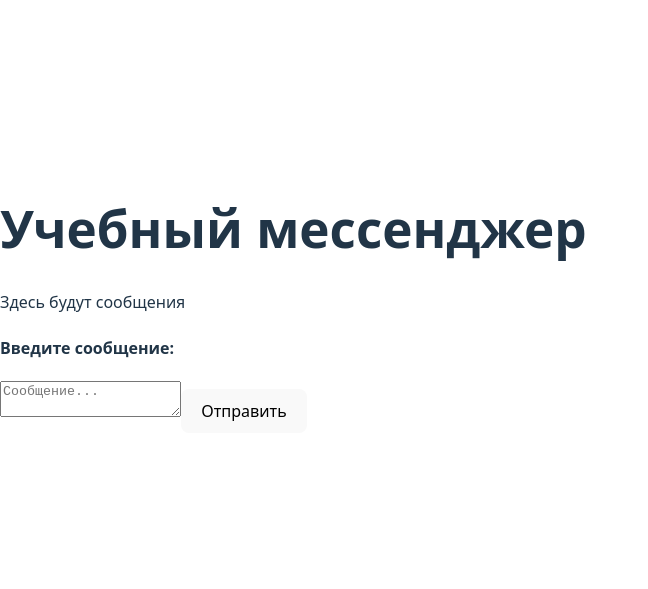
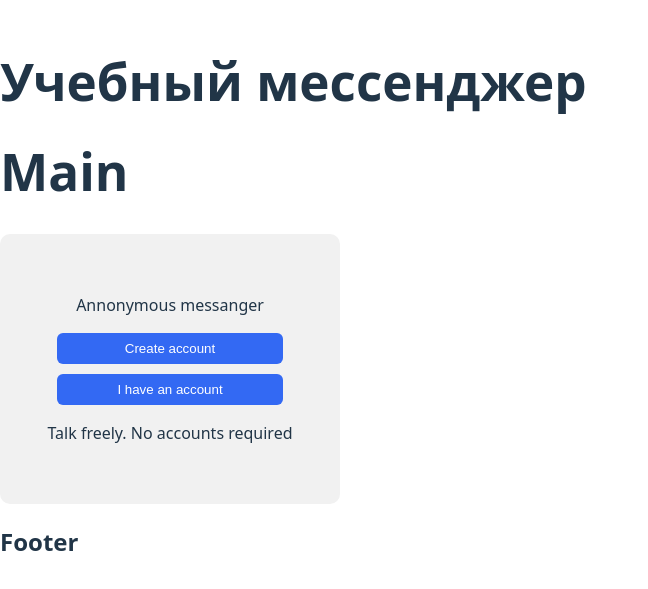
Before and after one commit to Alin42/MessengerSKAM, a React (Vite) app in the folder MessengerSKAM/: page / in a window 1280 px wide. Shown: the part 101-690 px from the top of the page, without its empty margins (0-648 px from the left). Built offline with nearby package versions, Linux system fonts and the light colour scheme.

Commit message:
Начал создавать компаненты

```diff
--- a/MessengerSKAM/src/App.tsx
+++ b/MessengerSKAM/src/App.tsx
@@ -1,13 +1,14 @@
 import React from "react"
-import Post from "./components/Post/App";
-
+import Header from "./components/Header/header";
+import Main from "./components/Main/main";
+import Footer from "./components/Footer/footer";
 
 const App: React.FC = () => {
    return (
     <div>
-      <h1>Учебный мессенджер</h1>
-      <p>Здесь будут сообщения</p>
-      <Post />
+      <Header />
+      <Main />
+      <Footer />
     </div>
   )
 }
--- /dev/null
+++ b/MessengerSKAM/src/components/Button/button.css
@@ -0,0 +1,34 @@
+.button {
+  border: none;
+  border-radius: 6px;
+  color: white;
+  cursor: pointer;
+}
+
+.button.small {
+  padding: 4px 50px;
+}
+
+.button.medium {
+  padding: 8px 60px;
+}
+
+.button.large {
+  padding: 12px 70px;
+}
+
+.button.blue {
+  background-color: #3369F3;
+}
+
+.button.dark {
+  background-color: #333;
+}
+
+.button.blue:hover {
+  background-color: #2954c8;
+}
+
+.button.dark:hover {
+  background-color: #555;
+}
--- a/MessengerSKAM/src/components/Button/button.tsx
+++ b/MessengerSKAM/src/components/Button/button.tsx
@@ -1,10 +1,18 @@
+import "./button.css"
+
 type ButtonProps = {
-    onClick: () => void;
-    label: string;
+    onClick: () => void
+    label: string
+    size? : "small" | "medium" | "large"
+    color? : "blue" | "dark"
 }
 
-function Button({onClick, label} : ButtonProps){
-    return <button onClick={onClick}>{label}</button>
+function Button({ onClick, label, size = "medium", color = "blue" }: ButtonProps) {
+  return (
+    <button className={`button ${size} ${color}`} onClick={onClick}>
+      {label}
+    </button>
+  )
 }
 
 export default Button
--- /dev/null
+++ b/MessengerSKAM/src/components/Footer/footer.tsx
@@ -0,0 +1,8 @@
+function Footer(){
+    return(
+        <footer>
+            <h2>Footer</h2>
+        </footer>
+    )
+}
+export default Footer
--- /dev/null
+++ b/MessengerSKAM/src/components/Header/header.tsx
@@ -0,0 +1,8 @@
+function Header(){
+    return(
+        <header>
+            <h1>Учебный мессенджер</h1>
+        </header>
+    )
+}
+export default Header
--- /dev/null
+++ b/MessengerSKAM/src/components/Main/main.tsx
@@ -0,0 +1,13 @@
+import WelcomeFrame from "../welcomeFrame/welFrame"
+
+function Main(){
+    return(
+        <main>
+            <h1>Main</h1>
+            <WelcomeFrame
+            title="Annonymous messanger"
+            subtitle="Talk freely. No accounts required" />
+        </main>
+    )
+}
+export default Main
--- a/MessengerSKAM/src/components/MessageInput/messageInput.tsx
+++ b/MessengerSKAM/src/components/MessageInput/messageInput.tsx
@@ -1,5 +1,5 @@
 import { useState } from "react"
-import Button from "../Button/button"
+import Button from "../button/button"
 
 type MessageInputProps = {
   onSend: (message: string) => void
--- a/MessengerSKAM/src/components/post/App.tsx
+++ b/MessengerSKAM/src/components/post/App.tsx
@@ -1,7 +1,7 @@
 import { useState } from 'react'
 import './App.css'
-import MessageList from '../MessageList/messageList'
-import MessageInput from '../MessageInput/messageInput'
+import MessageList from '../messageList/messageList'
+import MessageInput from '../messageInput/messageInput'
 
 function Post() {
   const [messages, setMessages] = useState<string[]>([])
--- /dev/null
+++ b/MessengerSKAM/src/components/welcomeFrame/welFrame.css
@@ -0,0 +1,28 @@
+.welcomeFrame {
+  width: 340px;
+  height: 270px;
+  background: #f1f1f1;
+
+  border-radius: 10px;
+
+  display: flex;
+  flex-direction: column;
+  justify-content: center;
+  align-items: center;
+}
+
+.title {
+  font-size: 18px;
+  font-weight: 600;
+}
+
+.subtitle {
+  font-size: 14px;
+  color: #666;
+}
+
+.buttons {
+  display: flex;
+  flex-direction: column;
+  gap: 10px;
+}
--- /dev/null
+++ b/MessengerSKAM/src/components/welcomeFrame/welFrame.tsx
@@ -0,0 +1,21 @@
+import Button from "../button/button"
+import "./welFrame.css"
+
+type WelcomeFrameProps = {
+    title : string
+    subtitle: string
+}
+
+function WelcomeFrame({title, subtitle} : WelcomeFrameProps){
+    return(
+        <div className="welcomeFrame">
+            <p>{title}</p>
+            <div className="buttons">
+                <Button onClick={() => console.log()} label="Create account" />
+                <Button onClick={() => console.log()} label="I have an account" />
+            </div>
+            <p>{subtitle}</p>
+        </div>
+    )
+}
+export default WelcomeFrame
--- a/MessengerSKAM/src/index.css
+++ b/MessengerSKAM/src/index.css
@@ -13,15 +13,6 @@
   -moz-osx-font-smoothing: grayscale;
 }
 
-a {
-  font-weight: 500;
-  color: #646cff;
-  text-decoration: inherit;
-}
-a:hover {
-  color: #535bf2;
-}
-
 body {
   margin: 0;
   display: flex;
@@ -35,34 +26,9 @@ h1 {
   line-height: 1.1;
 }
 
-button {
-  border-radius: 8px;
-  border: 1px solid transparent;
-  padding: 0.6em 1.2em;
-  font-size: 1em;
-  font-weight: 500;
-  font-family: inherit;
-  background-color: #1a1a1a;
-  cursor: pointer;
-  transition: border-color 0.25s;
-}
-button:hover {
-  border-color: #646cff;
-}
-button:focus,
-button:focus-visible {
-  outline: 4px auto -webkit-focus-ring-color;
-}
-
 @media (prefers-color-scheme: light) {
   :root {
     color: #213547;
     background-color: #ffffff;
   }
-  a:hover {
-    color: #747bff;
-  }
-  button {
-    background-color: #f9f9f9;
-  }
 }
--- a/MessengerSKAM/src/main.tsx
+++ b/MessengerSKAM/src/main.tsx
@@ -2,13 +2,11 @@ import { createRoot } from 'react-dom/client'
 import { BrowserRouter as BrowserRouter, Routes, Route } from 'react-router-dom';
 import './index.css'
 import App from './App.tsx'
-import Post from './components/Post/App.tsx'
 
 createRoot(document.getElementById('root')!).render(
   <BrowserRouter>
     <Routes>
       <Route path="/" element={<App />} />
-      <Route path="/post/" element={<Post />} />
     </Routes>
   </BrowserRouter>,
 )
```
